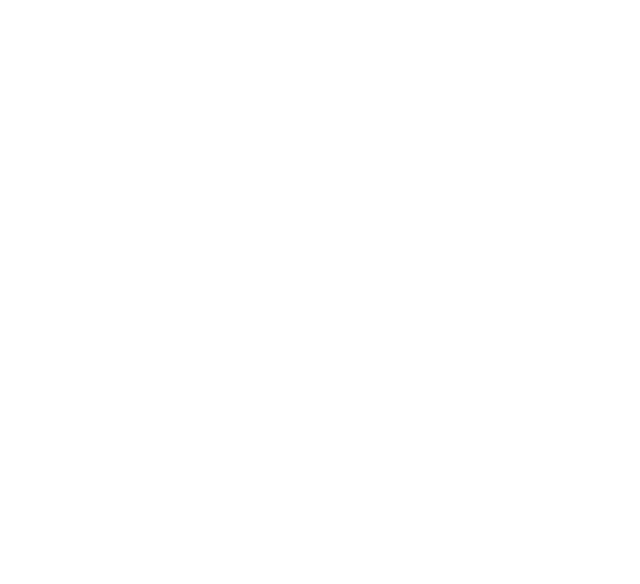
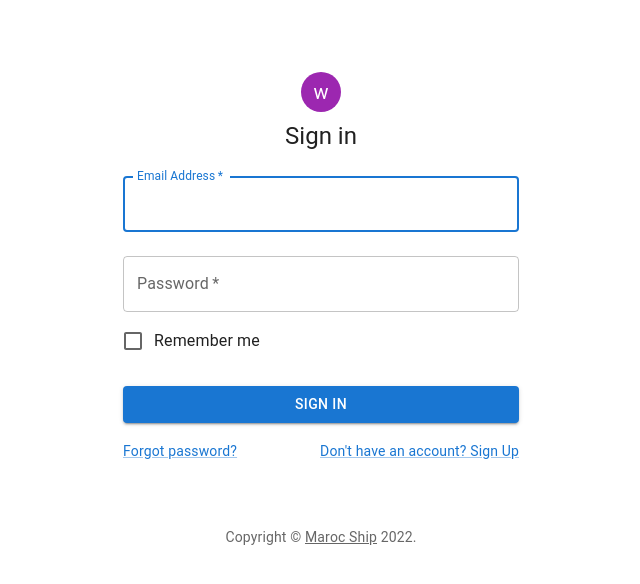
Before and after one commit to yassineelhoubi/deliveryManagement_client, a React (Create React App) app: page / in a window 1280 px wide. Shown: the top 584 px of the page, without its empty margins (319-959 px from the left). Built offline with nearby package versions, Linux system fonts and the light colour scheme.

Commit message:
login form with material ui and formik

```diff
--- /dev/null
+++ b/src/components/auth/LoginForm.tsx
@@ -0,0 +1,158 @@
+import Avatar from '@mui/material/Avatar';
+import Button from '@mui/material/Button';
+import CssBaseline from '@mui/material/CssBaseline';
+import TextField from '@mui/material/TextField';
+import FormControlLabel from '@mui/material/FormControlLabel';
+import Checkbox from '@mui/material/Checkbox';
+import Link from '@mui/material/Link';
+import Grid from '@mui/material/Grid';
+import Box from '@mui/material/Box';
+// import LockOutlinedIcon from '@mui/icons-material/LockOutlined';
+import Typography from '@mui/material/Typography';
+import Container from '@mui/material/Container';
+import { createTheme, ThemeProvider } from '@mui/material/styles';
+import { useFormik, FormikProps } from "formik"
+import { useState } from 'react';
+import * as Yup from "yup"
+
+
+
+function Copyright(props: any) {
+    return (
+        <Typography variant="body2" color="text.secondary" align="center" {...props}>
+            {'Copyright © '}
+            <Link color="inherit" href="https://mui.com/">
+                Maroc Ship
+            </Link>{' '}
+            {new Date().getFullYear()}
+            {'.'}
+        </Typography>
+    );
+}
+
+const theme = createTheme();
+
+const LoginForm: React.FC = () => {
+    interface FormValues {
+        email: string;
+        password: string;
+    }
+    //   const [azaz , serfdfd] = useState<string>()
+
+    // const formik: FormikProps<FormValues> = useFormik<FormValues>({
+    //     initialValues: {
+    //         email: "",
+    //         password: ""
+    //     }
+    // }
+
+    // );
+
+    // const handleSubmit = (event: React.FormEvent<HTMLFormElement>) => {
+    //     event.preventDefault();
+    //     const data = new FormData(event.currentTarget);
+    //     // eslint-disable-next-line no-console
+    //     console.log({
+    //         email: data.get('email'),
+    //         password: data.get('password'),
+    //     });
+    // };
+    const formik = useFormik({
+        initialValues: {
+            email: '',
+            Password: '',
+        },
+        validationSchema: Yup.object({
+
+            Password: Yup.string().min(5, 'Must be 5 characters or more').required('Required'),
+            email: Yup.string().email('Invalid email address').required('Required')
+        }),
+        enableReinitialize: true,
+        onSubmit: (values: any) => {
+            console.log(values);
+
+
+        }
+    }
+    )
+
+    return (
+        <ThemeProvider theme={theme}>
+            <Container component="main" maxWidth="xs">
+                <CssBaseline />
+                <Box
+                    sx={{
+                        marginTop: 8,
+                        display: 'flex',
+                        flexDirection: 'column',
+                        alignItems: 'center',
+                    }}
+                >
+                    <Avatar sx={{ m: 1, bgcolor: 'secondary.main' }}>
+                        {/* <LockOutlinedIcon /> */}w
+                    </Avatar>
+                    <Typography component="h1" variant="h5">
+                        Sign in
+                    </Typography>
+                    <Box component="form" onSubmit={formik.handleSubmit} noValidate sx={{ mt: 1 }}>
+
+                        <TextField
+                            margin="normal"
+                            required
+                            fullWidth
+                            id="email"
+                            label="Email Address"
+
+                            autoComplete="email"
+                            {...formik.getFieldProps('email')}
+                            autoFocus
+                        />
+                        {formik.touched.email && formik.errors.email ? <div className="text-red-400 ">{formik.errors.email}</div> : null}
+                        <TextField
+                            margin="normal"
+                            required
+                            fullWidth
+
+                            label="Password"
+                            type="password"
+                            id="password"
+                            {...formik.getFieldProps('Password')}
+                            autoComplete="current-password"
+                        />
+                        {formik.touched.Password && formik.errors.Password ? <div className="text-red-400 ">{formik.errors.Password}</div> : null}
+                        <FormControlLabel
+                            control={<Checkbox value="remember" color="primary" />}
+                            label="Remember me"
+                        />
+                        <Button
+                            type="submit"
+                            fullWidth
+                            variant="contained"
+                            sx={{ mt: 3, mb: 2 }}
+                        >
+                            Sign In
+                        </Button>
+                        <Grid container>
+                            <Grid item xs>
+                                <Link href="#" variant="body2">
+                                    Forgot password?
+                                </Link>
+                            </Grid>
+                            <Grid item>
+                                <Link href="#" variant="body2">
+                                    {"Don't have an account? Sign Up"}
+                                </Link>
+                            </Grid>
+                        </Grid>
+                    </Box>
+                </Box>
+                <Copyright sx={{ mt: 8, mb: 4 }} />
+            </Container>
+        </ThemeProvider>
+    );
+}
+export default LoginForm
+
+function userFormik() {
+    throw new Error('Function not implemented.');
+}
--- a/src/pages/Login.tsx
+++ b/src/pages/Login.tsx
@@ -1,8 +1,9 @@
 import { FC } from "react";
+import LoginForm from "../components/auth/LoginForm";
 
 const Login: FC  = () => {
   return <div >
-
+      <LoginForm/>
   </div>;
 };
 
```
Also changed, not shown: package.json (+6 -1 lines), 1 other file (tests, documents, lock files or other folders).
